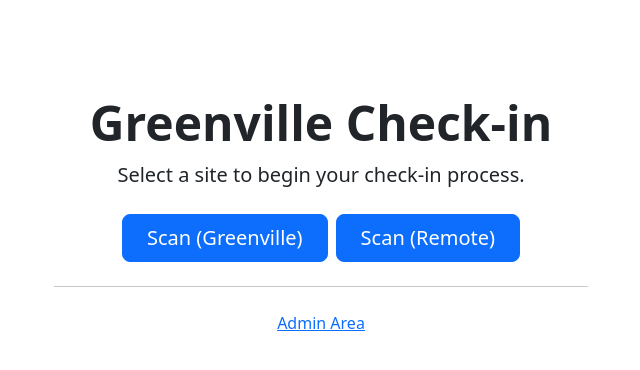
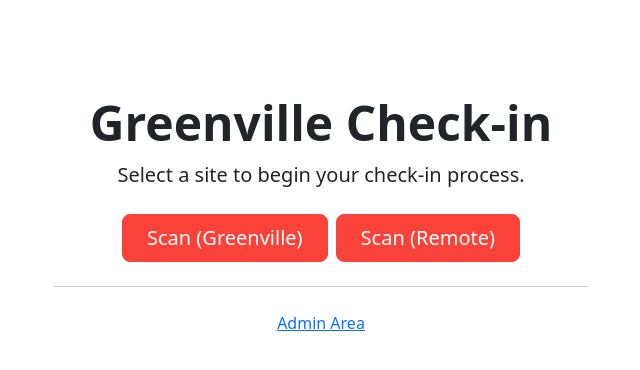
Before and after one commit to mosacko/greensboro-checkin, a FastAPI app: page / in a window 1280 px wide. Shown: the part 58-428 px from the top of the page, without its empty margins (319-959 px from the left). Run offline with FastAPI, Linux system fonts and the light colour scheme.

```diff
--- a/app/templates/home.html
+++ b/app/templates/home.html
@@ -3,6 +3,18 @@
 {% block title %}Home - Greenville Check-in{% endblock %}
 
 {% block content %}
+<style>
+.btn-primary {
+    background-color: #f8423a;
+    border-color: #f8423a;
+}
+
+.btn-primary:hover {
+    background-color: #a8002d;
+}
+
+</style>
+
 <div class="px-4 py-5 my-5 text-center">
     <h1 class="display-5 fw-bold">Greenville Check-in</h1>
     <div class="col-lg-6 mx-auto">
```
